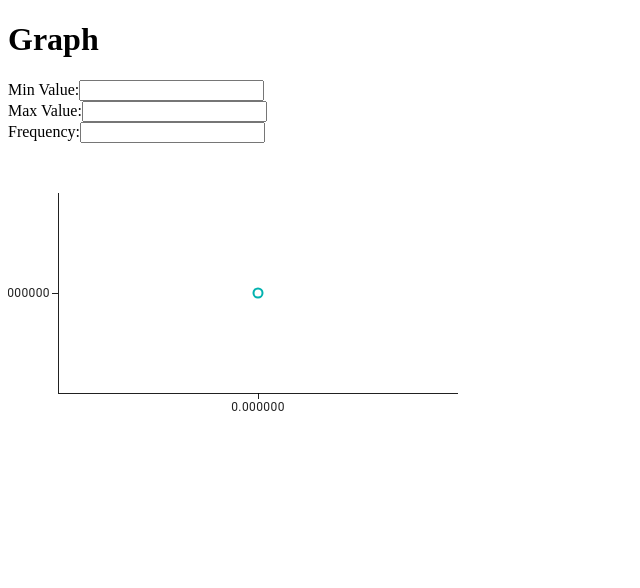
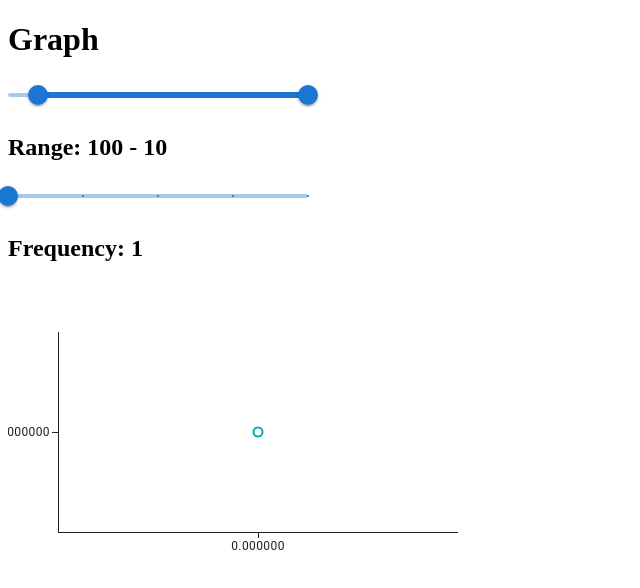
Before and after one commit to hiferli/Cry-Pto, a React (Vite) app in the folder Client/: page / in a window 1280 px wide. Shown: the top 588 px of the page, without its empty margins (0-640 px from the left). Built offline with nearby package versions, Linux system fonts and the light colour scheme; no server answers.

Commit message:
Adding Slider Components

```diff
--- a/Client/package.json
+++ b/Client/package.json
@@ -10,7 +10,9 @@
     "preview": "vite preview"
   },
   "dependencies": {
+    "@emotion/react": "^11.11.3",
     "@emotion/styled": "^11.11.0",
+    "@mui/material": "^5.15.6",
     "@mui/x-charts": "^6.19.1",
     "axios": "^1.6.6",
     "react": "^18.2.0",
--- a/Client/src/App.jsx
+++ b/Client/src/App.jsx
@@ -2,11 +2,18 @@ import { useEffect, useState } from 'react'
 import './App.css'
 import LineGraph from './Components/Charts/LineGraph'
 import axios from 'axios'
+import Slider from '@mui/material/Slider';
+import Box from '@mui/material/Box';
 
 function App() {
+	const minDistance = 5;
 	const [xData, setXData] = useState([0]);
 	const [yData, setYData] = useState([0]);
-	const [metrics, setMetrics] = useState({});
+	const [metrics, setMetrics] = useState({
+		min: 10,
+		max: 100,
+		freq: 1
+	});
 
 	const getData = async () => {
 		await axios.get(
@@ -20,16 +27,11 @@ function App() {
 			}
 		).then((response) => {
 			const values = response.data.coordinates;
-			setXData([...xData , values.x])
-			setYData([...yData , values.y])
+			setXData([...xData, values.x])
+			setYData([...yData, values.y])
 		})
-		.catch(error => console.log(error))
+			.catch(error => console.log(error))
 	};
-
-	const updateMetrics = (event) => {
-		event.preventDefault();
-		setMetrics({...metrics , [event.target.name]: event.target.value})
-	}
 
 	useEffect(() => {
 		const interval = setInterval(() => {
@@ -39,20 +41,73 @@ function App() {
 		return () => clearInterval(interval);
 	}, [xData])
 
+	function valuetext(value) {
+		return `${value}`;
+	}
+
+	const handleChange = (event , newValue , activeThumb) => {
+		if(event.target.name == 'range'){
+			// handleRangeChange(event)
+			if (!Array.isArray(newValue)) {
+				return;
+			}
+
+			if (newValue[1] - newValue[0] < minDistance) {
+				if (activeThumb === 0) {
+					const clamped = Math.min(newValue[0], 100 - minDistance);
+					const min = clamped;
+					const max = clamped + minDistance;
+					setMetrics({ ...metrics, min: min, max: max });
+				} else {
+					const clamped = Math.max(newValue[1], minDistance);
+					const max = clamped;
+					const min = clamped - minDistance;
+					setMetrics({ ...metrics, min: min, max: max });
+				}
+			} else {
+				setMetrics({ ...metrics, min: newValue[0], max: newValue[1] });
+			}
+		} else if(event.target.name === 'freq') {
+			// handleFrequencyChange(event);
+			setMetrics({...metrics, [event.target.name]: newValue});
+		}
+	}
 
 	return (
 		<>
 			<h1>Graph</h1>
 
 			<div>
-				<label htmlFor="min">Min Value:</label>
-				<input onChange={updateMetrics} type="number" name='min' id='min' min={1}  />
-					<br />
-				<label htmlFor="max">Max Value:</label>
-				<input onChange={updateMetrics} type="number" name='max' id='max' min={1}  />
-					<br />
-				<label htmlFor="freq">Frequency:</label>
-				<input onChange={updateMetrics} type="number" name='freq' id='freq' min={1} />
+				<Box sx={{ width: 300 }}>
+					<Slider
+						getAriaLabel={() => 'Minimum distance shift'}
+						value={[metrics.min, metrics.max]}
+						onChange={handleChange}
+						valueLabelDisplay="auto"
+						getAriaValueText={valuetext}
+						disableSwap
+						name='range'
+						id='range'
+					/>
+					<h2>Range: {metrics.max} - {metrics.min}</h2>
+
+					<Slider
+						name='freq'
+						id='freq'
+						aria-label="Small steps"
+						defaultValue={metrics.freq}
+						value={metrics.freq}
+						onChange={handleChange}
+						getAriaValueText={valuetext}
+						step={1}
+						marks
+						min={1}
+						max={5}
+						valueLabelDisplay="auto"
+						/>
+					<h2>Frequency: {metrics.freq}</h2>
+
+				</Box>
 			</div>
 
 			<LineGraph xData={xData} yData={yData} />
```
Also changed, not shown: 1 other file (tests, documents, lock files or other folders).
